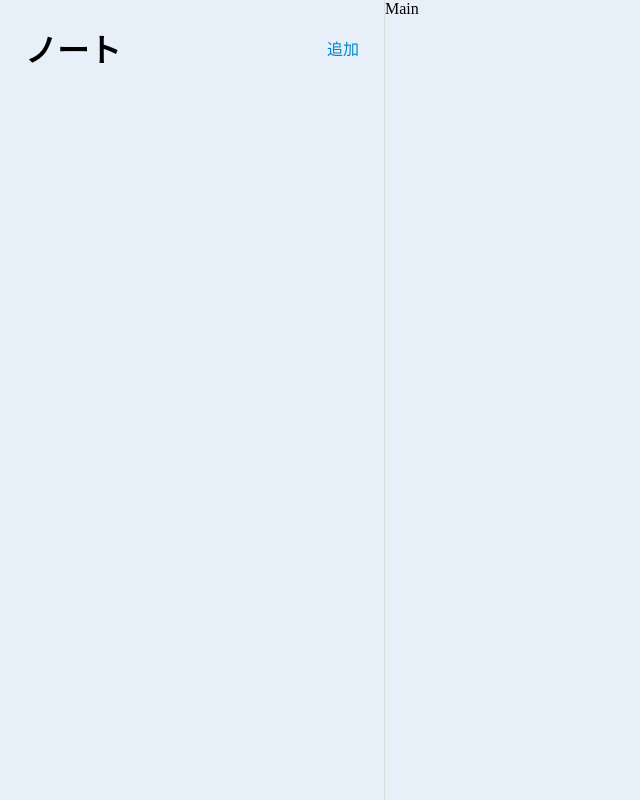
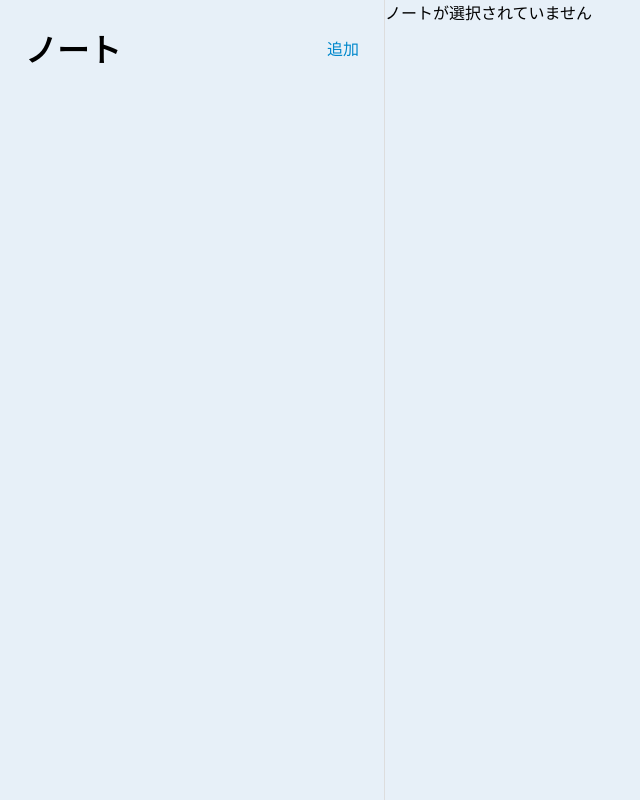
Before and after one commit to toryoto/note-react-app, a React (Vite) app: page / in a window 1280 px wide. Shown: the whole page, without its empty margins (0-640 px from the left). Built offline with nearby package versions, Linux system fonts and the light colour scheme.

Commit message:
選択されたノートの内容を表示する

```diff
--- a/src/App.jsx
+++ b/src/App.jsx
@@ -30,6 +30,11 @@ function App() {
     });
   };
 
+  // アクティブなノート（選択されたノート）のオブジェクトを取得するメソッド
+  const getActiveNoteObj = () => {
+    return notes.find((note) => note.id === activeNote);
+  };
+
   return (
     <div className="App">
       <Sidebar
@@ -39,7 +44,7 @@ function App() {
         activeNote={activeNote}
         setActiveNote={setActiveNote}
       />
-      <Main />
+      <Main activeNote={getActiveNoteObj()} />
     </div>
   )
 }
--- a/src/components/Main.jsx
+++ b/src/components/Main.jsx
@@ -1,8 +1,20 @@
 import "./Main.css"
 
-function Main() {
+function Main({ activeNote }) {
+  if (!activeNote) {
+    return <div className="no-active-note">ノートが選択されていません</div>
+  }
   return (
-    <div>Main</div>
+    <div className="app-main">
+      <div className="app-main-note-edit">
+        <input type="text" />
+        <textarea id="" placeholder="ノート内容の記入"></textarea>
+      </div>
+      <div className="app-main-note-preview">
+        <h1 className="preview-title">{activeNote.title}</h1>
+        <div className="markdown-preview">{activeNote.content}</div>
+      </div>
+    </div>
   )
 }
 
```
